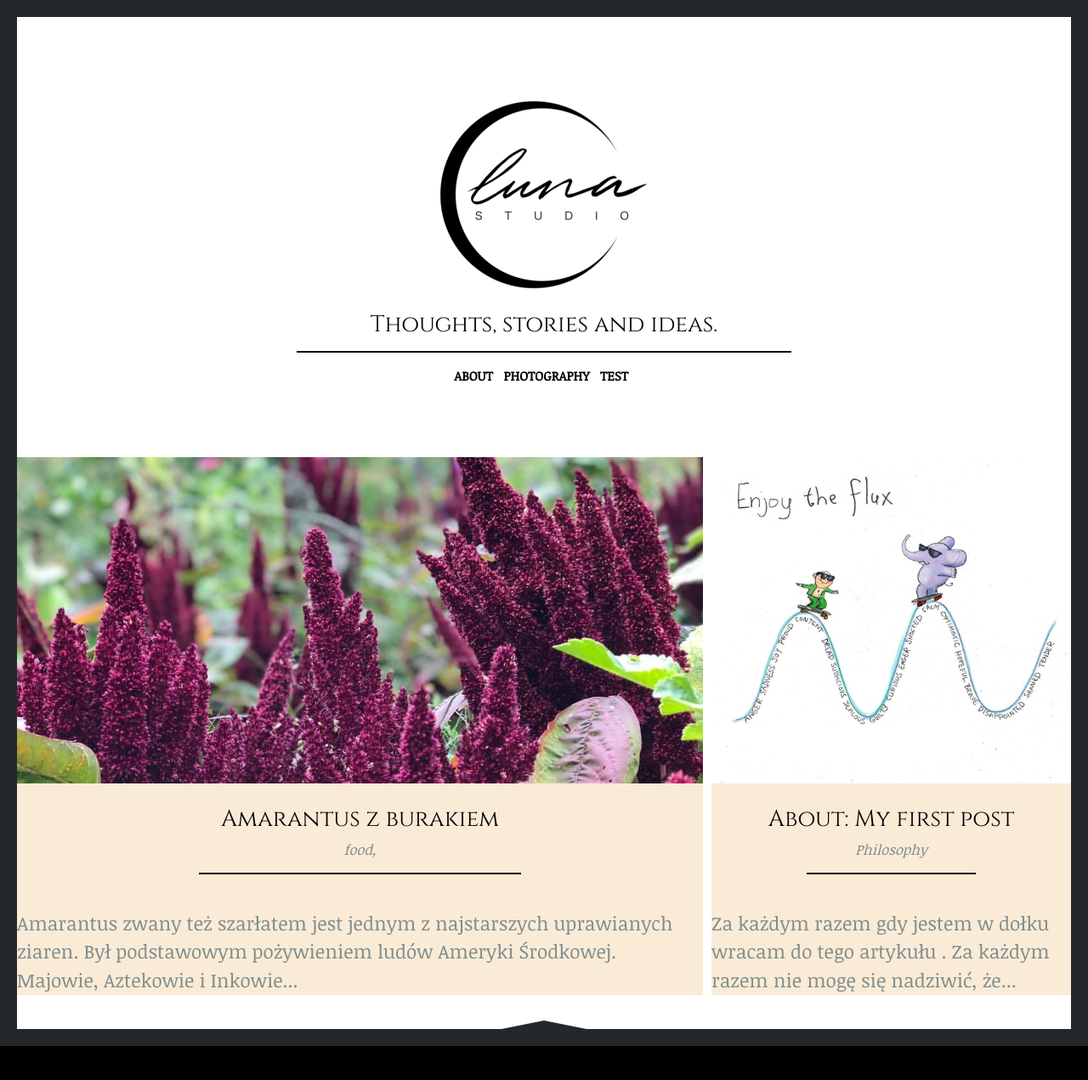
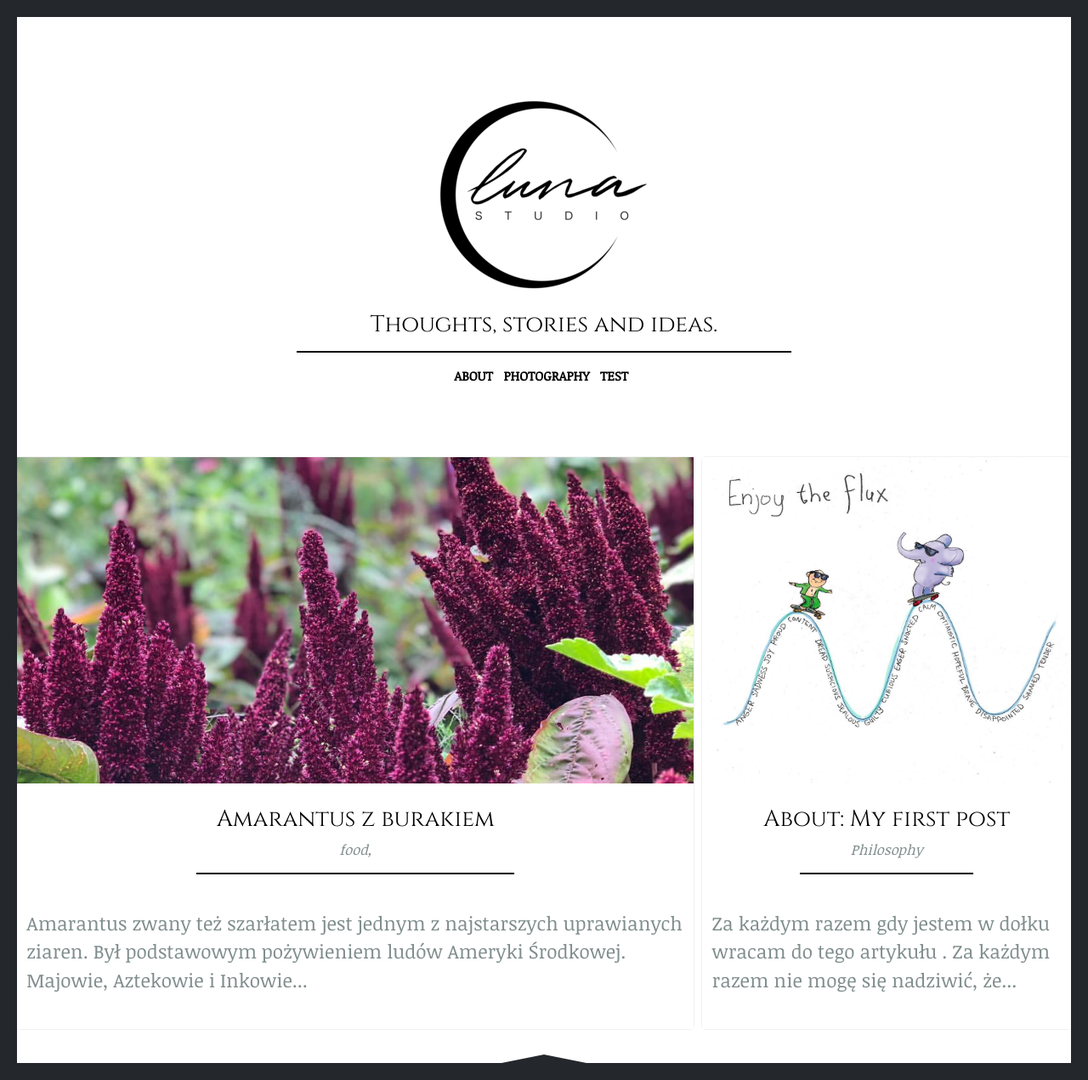
Before and after one commit to Re-git/luna-studio-page, a Jekyll site: the page built from index.md, in a window 1280 px wide. Shown: the whole page at 85% size. Built offline with Jekyll 4.4.1, drawn with Linux system fonts in a browser that asks for light colours; before the commit the page ends 1231 px from its top, so only the background shows below that.

Commit message:
post card redesign

```diff
--- a/_layouts/default.html
+++ b/_layouts/default.html
@@ -2,6 +2,7 @@
 
 <html lang="{{ page.lang | default: site.lang | default: "en" }}">
 {%- include head.html -%}
+
 <body>
   <div class="site-border">
     <div class="site-wrapper">
@@ -14,9 +15,9 @@
       {%- include button-to-top.html -%}
     </div>
   </div>
-
 </body>
 
 
 {%- include footer.html -%}
+
 </html>
--- a/_layouts/home.html
+++ b/_layouts/home.html
@@ -8,7 +8,7 @@ layout: default
         {%- for post in site.posts -%}
         <article class="post-card">
             {%- if post.feature_image -%}
-            <a class="post-card-image-link" href="{{ post.url | relative_url }}" >
+            <a class="post-card-image-link" href="{{ post.url | relative_url }}">
                 <div class="post-card-image" style="background-image: url({{post.feature_image}})"></div>
             </a>
             {%- endif -%}
--- a/assets/style.css
+++ b/assets/style.css
@@ -60,7 +60,12 @@ h2 {
     display: flex;
     flex-direction: column;
     align-items: center;
-    background-color: #faebd7;
+    box-shadow: 0px 0px 3px -2px black;
+    transition: transform 0.3s, box-shadow 0.3s
+}
+.post-card:hover {
+    transform: translateY(-2px);
+    box-shadow: 0px 0px 6px -3px black;
 }
 
 .post-card:first-child {
@@ -105,7 +110,9 @@ h2 {
 }
 
 .post-excerpt {
+    margin: 0.5em;
     margin-top: 1.8em;
+    margin-bottom: 1.8em;
     text-align: left;
     color: var(--secondary-text-color);
     line-height: 1.5;
```
Also changed, not shown: _layouts/page.html (line endings or trailing spaces), assets/riot+compiler.min.js (added). Lines whose indentation alone changed are shown as unchanged.
